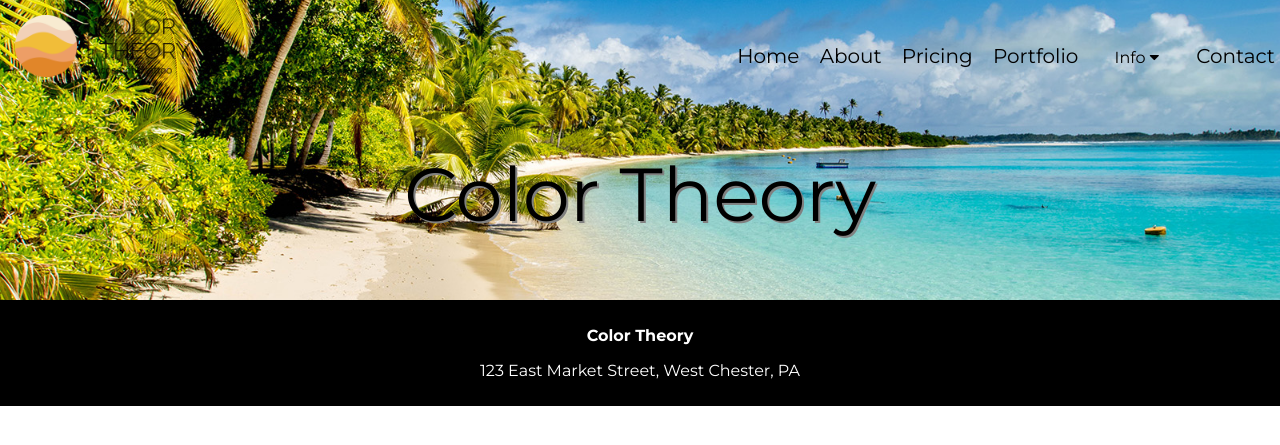
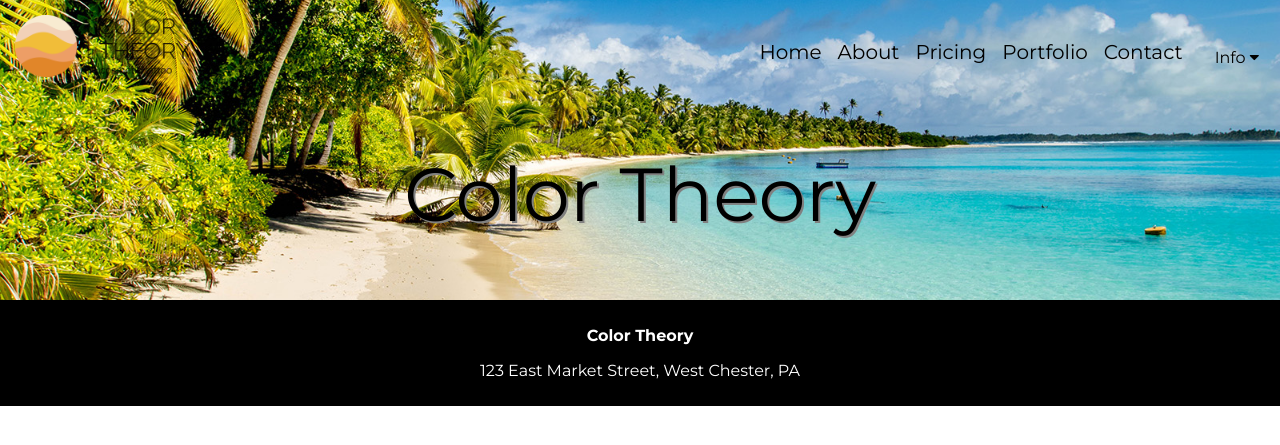
Before and after one commit to crogenmuser/Website, a Jekyll site: the page built from pricing/index.md, in a window 1280 px wide. Shown: the top 445 px of the page. Built offline with Jekyll 4.4.1, drawn with Linux system fonts in a browser that asks for light colours; nearby versions of some CDN libraries.

Commit message:
may have fixed nav

```diff
--- a/css/main.css
+++ b/css/main.css
@@ -156,12 +156,13 @@ img {
     top: 40px;
 }
 
-.sidenav a {
+.sidenav > a {
     padding: 0px 0px 0px 16px;
     text-decoration: none;
     font-size: 20px;
     color: black;
     transition: 0.3s;
+    float: left;
 }
 
 .spaceFix {
```
